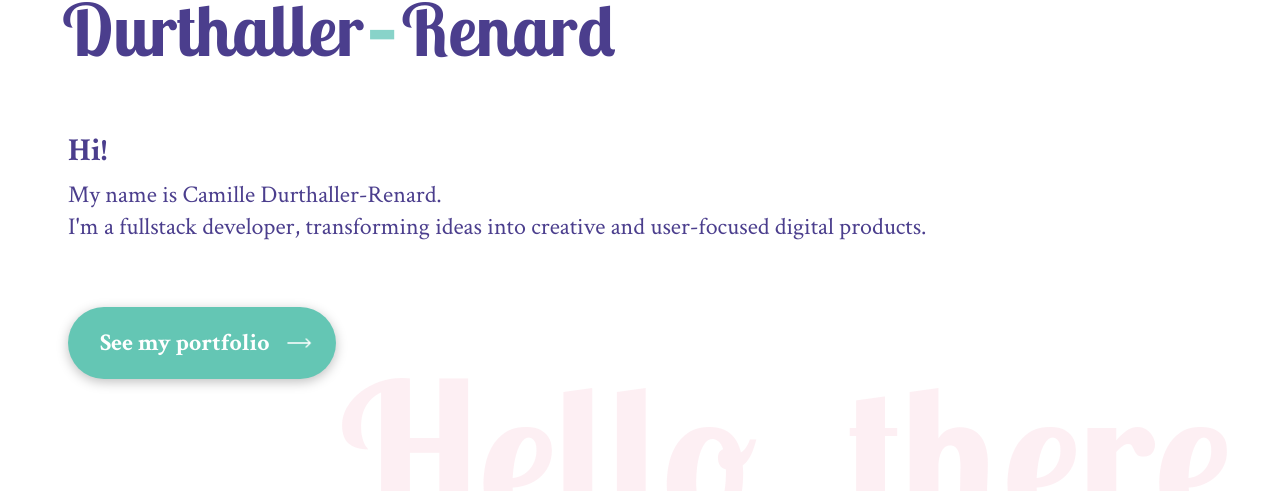
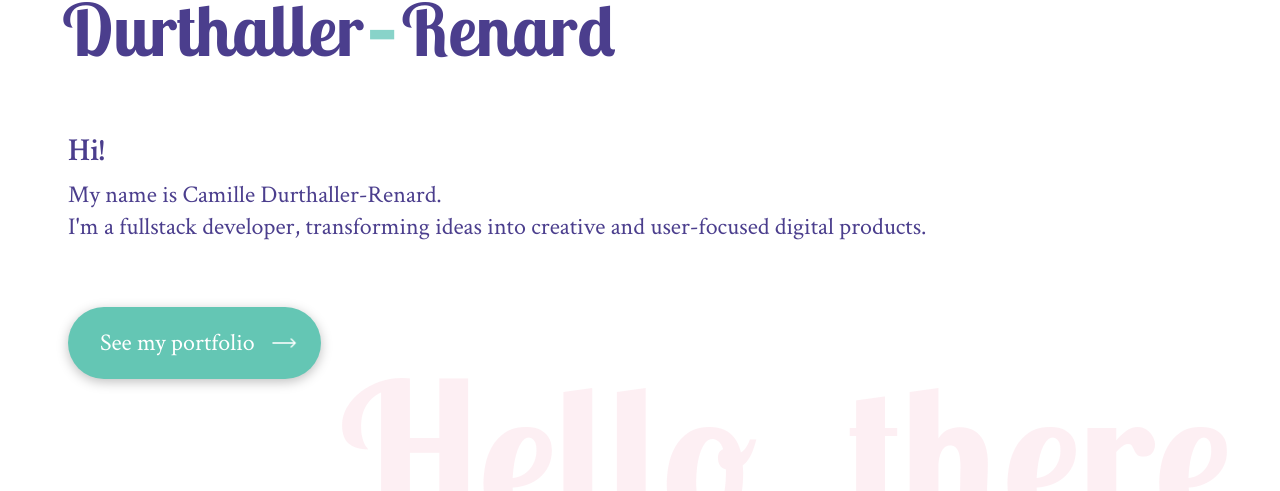
Before and after one commit to camilledtr/camilledtr.github.io, a PHP site: page / in a window 1280 px wide. Shown: the part 242-733 px from the top of the page. Run offline with PHP 8.4, Linux system fonts and the light colour scheme; some web fonts are replaced.

Commit message:
feat: local fonts instaed of google api

```diff
--- a/index.php
+++ b/index.php
@@ -205,13 +205,13 @@
         <section id="contact" class="contact">
             <h2 class="contact section-title">Contact me</h2>
             <form action="#contact" method="post">
-                <label for="name">Name :</label><br>
+                <label for="name">Name</label><br>
                 <input class="form-input" type="text" id="name" name="name" required><br>
-                <label for="email">Email :</label><br>
+                <label for="email">Email</label><br>
                 <input class="form-input" type="email" id="email" name="email" required><br>
-                <label for="subject">Subject :</label><br>
+                <label for="subject">Subject</label><br>
                 <input class="form-input" type="text" id="subject" name="subject" required><br>
-                <label for="message">Message :</label><br>
+                <label for="message">Message</label><br>
                 <textarea class="form-input" id="message" name="message" required></textarea><br>
                 <input type="submit" class="primary-btn" value="Send">
                 <?php
--- a/src/style.css
+++ b/src/style.css
@@ -1,5 +1,14 @@
-@import url('https://fonts.googleapis.com/css2?family=Crimson+Text:wght@400;600;700&display=swap');
-@import url('https://fonts.googleapis.com/css2?family=Cinzel:wght@700&display=swap');
+@font-face {
+    font-family: 'Crimson Text';
+    src: url('../public/assets/fonts/CrimsonText-Regular.ttf') format('truetype');
+    font-weight: 400;
+}
+
+@font-face {
+    font-family: 'Crimson Text';
+    src: url('../public/assets/fonts/CrimsonText-SemiBold.ttf') format('truetype');
+    font-weight: 600;
+}
 
 :root {
     font-size: 62.5%;
@@ -613,7 +622,7 @@ div.my-cv.primary-btn a {
 
 .to-portfolio-reveal p {
     color: white;
-    font-weight: 800;
+    font-weight: 400;
     font-size: 3vh;
 }
 
@@ -876,7 +885,7 @@ form {
 label {
     display: block;
     color: white;
-    font-weight: bold;
+    font-weight: 600;
     margin-bottom: -2.5rem;
 }
 
@@ -886,7 +895,7 @@ label {
     padding: 1rem 1rem;
     margin-bottom: 1rem;
     font-size: 1.8rem;
-    font-weight: 600;
+    font-weight: 400;
     box-sizing: border-box;
     color: var(--dark-primary);
     background-color: white;
```
Also changed, not shown: public/assets/fonts/CrimsonText-Regular.ttf (added), public/assets/fonts/CrimsonText-SemiBold.ttf (added).
